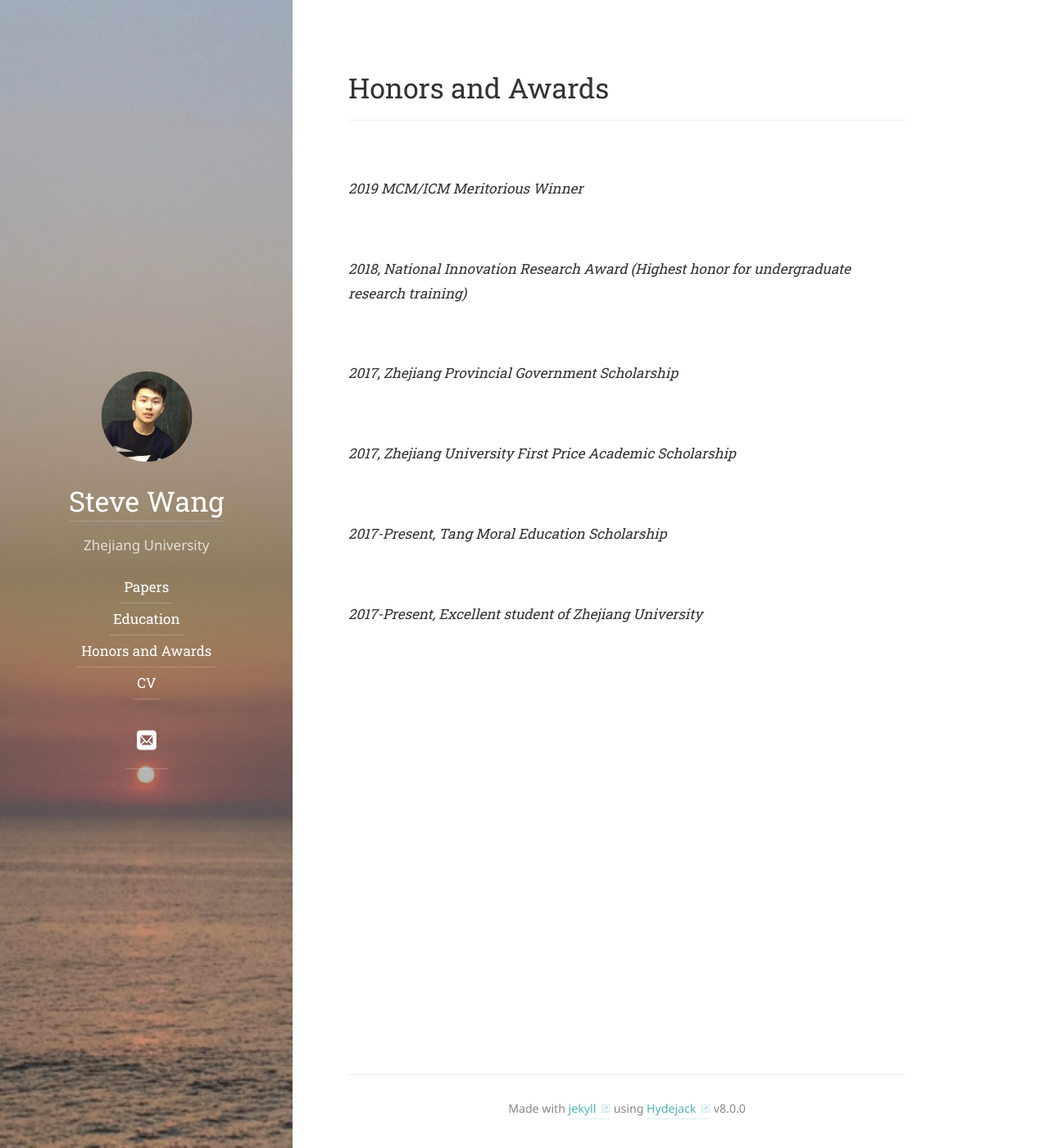
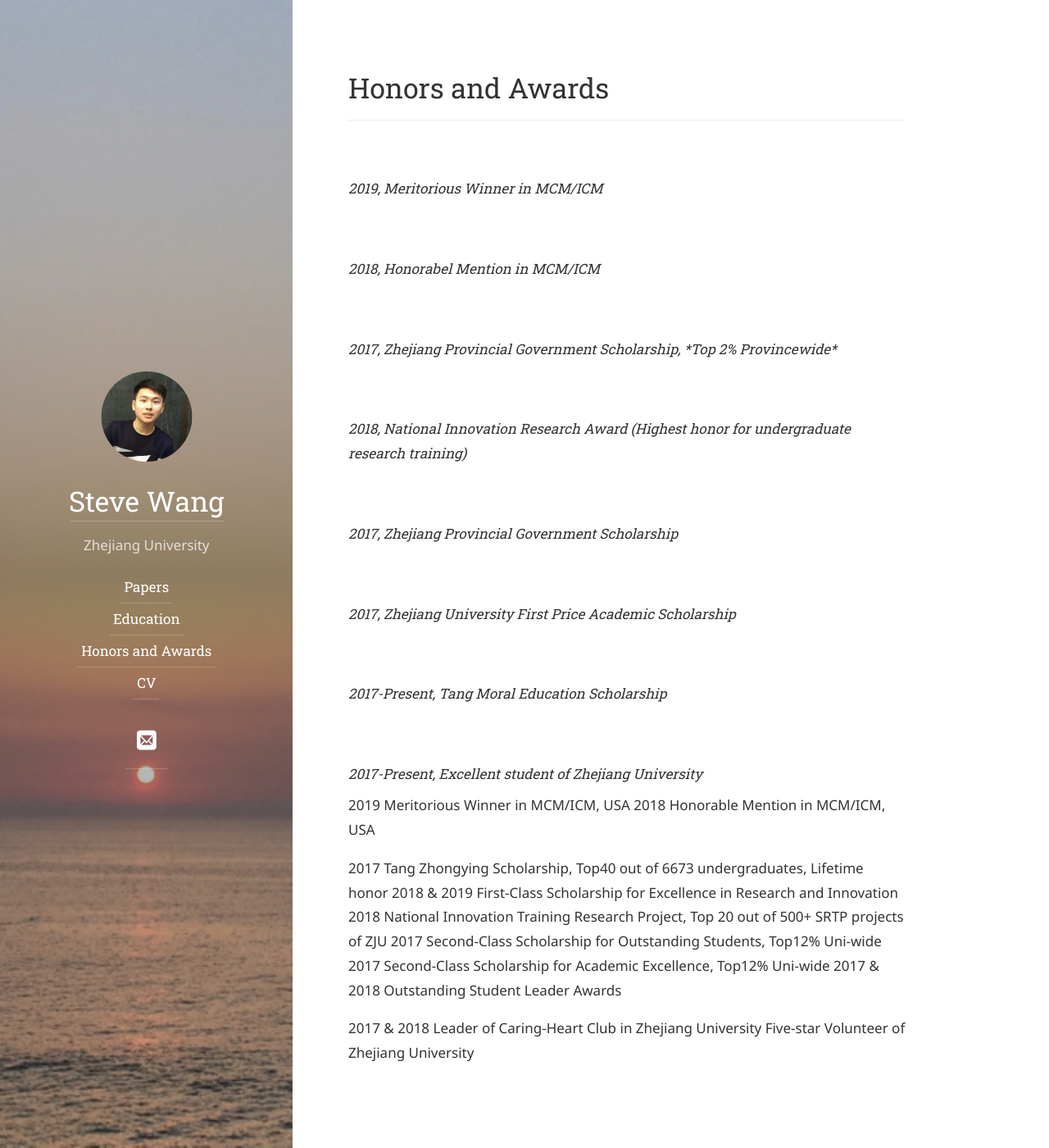
Before and after one commit to Circle-Ming/Circle-Ming.github.io, a Jekyll site: the page built from honor.md, in a window 1280 px wide and 1400 px high. Shown: the whole window at 82% size. Built offline with Jekyll 4.4.1, drawn with Linux system fonts in a browser that asks for light colours; some web fonts are replaced.

Commit message:
Update honor.md

```diff
--- a/honor.md
+++ b/honor.md
@@ -6,7 +6,11 @@ menu:   true
 order:  4
 ---
 
-#### _2019 MCM/ICM Meritorious Winner_
+#### _2019, Meritorious Winner in MCM/ICM_
+
+#### _2018, Honorabel Mention in MCM/ICM_
+
+#### _2017, Zhejiang Provincial Government Scholarship, *Top 2% Provincewide*_
 
 #### _2018, National Innovation Research Award (Highest honor for undergraduate research training)_
 
@@ -17,3 +21,19 @@ order:  4
 #### _2017-Present, Tang Moral Education Scholarship_
 
 #### _2017-Present, Excellent student of Zhejiang University_
+
+
+
+2019             Meritorious Winner in MCM/ICM, USA
+2018             Honorable Mention in MCM/ICM, USA
+
+2017             Tang Zhongying Scholarship, Top40 out of 6673 undergraduates, Lifetime honor
+2018 & 2019 First-Class Scholarship for Excellence in Research and Innovation
+2018             National Innovation Training Research Project, Top 20 out of 500+ SRTP projects of ZJU
+2017             Second-Class Scholarship for Outstanding Students, Top12% Uni-wide
+2017             Second-Class Scholarship for Academic Excellence, Top12% Uni-wide
+2017 & 2018 Outstanding Student Leader Awards
+
+
+2017 & 2018 Leader of Caring-Heart Club in Zhejiang University
+Five-star Volunteer of Zhejiang University
```
